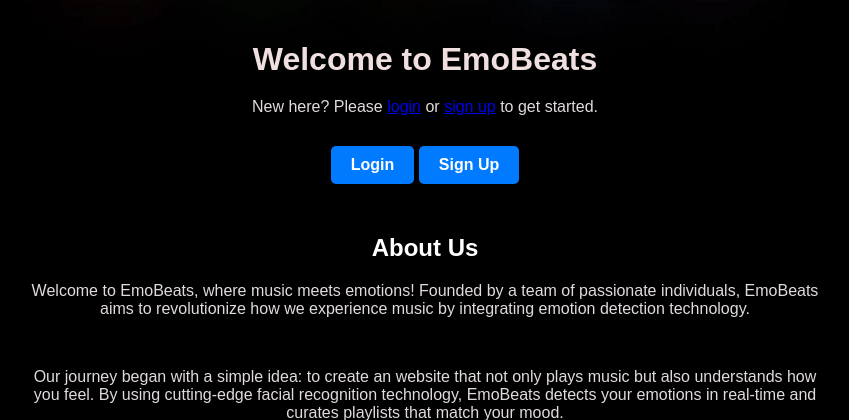
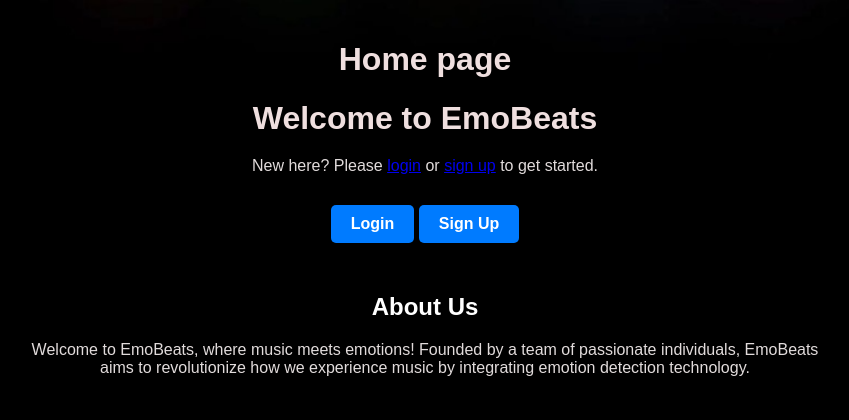
Before and after one commit to nidhijangid9/Mini-Project, a Django app: page / in a window 1280 px wide. Shown: the top 420 px of the page, without its empty margins (215-1064 px from the left). Run offline with Django 5.2, Linux system fonts and the light colour scheme.

Commit message:
Update index.html

```diff
--- a/emobeats/templates/index.html
+++ b/emobeats/templates/index.html
@@ -10,6 +10,7 @@
 </head>
 <body>
     <div class="container">
+        <h1>Home page</h1>
         <h1>Welcome to EmoBeats</h1>
         <p>New here? Please <a href="signup.html">login</a> or <a href="signup.html">sign up</a> to get started.</p>
         <div class="button-container">
```
